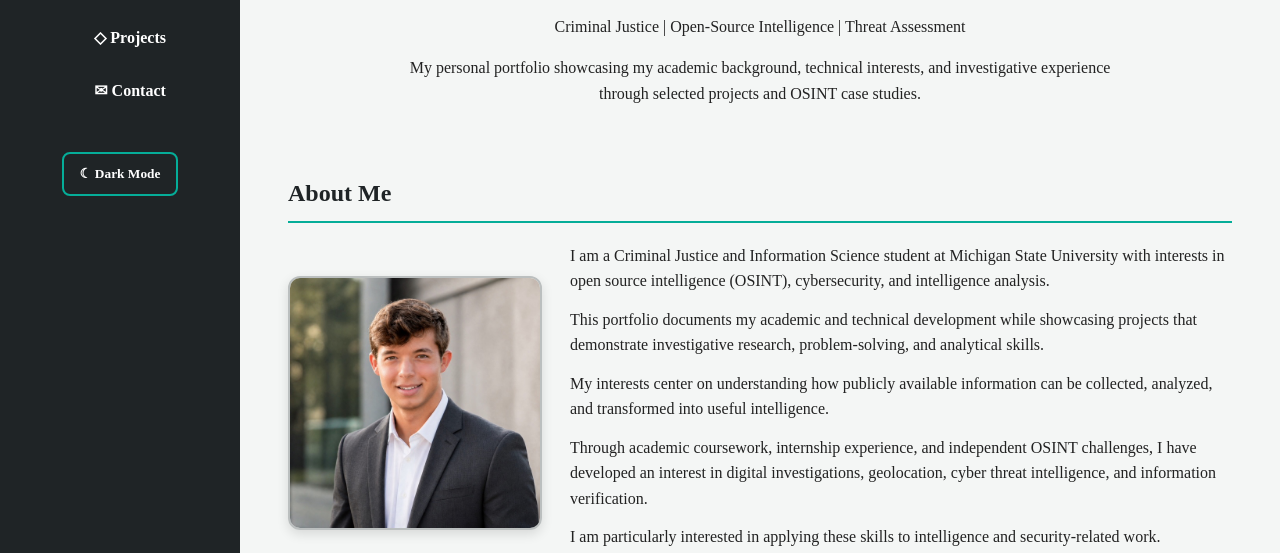
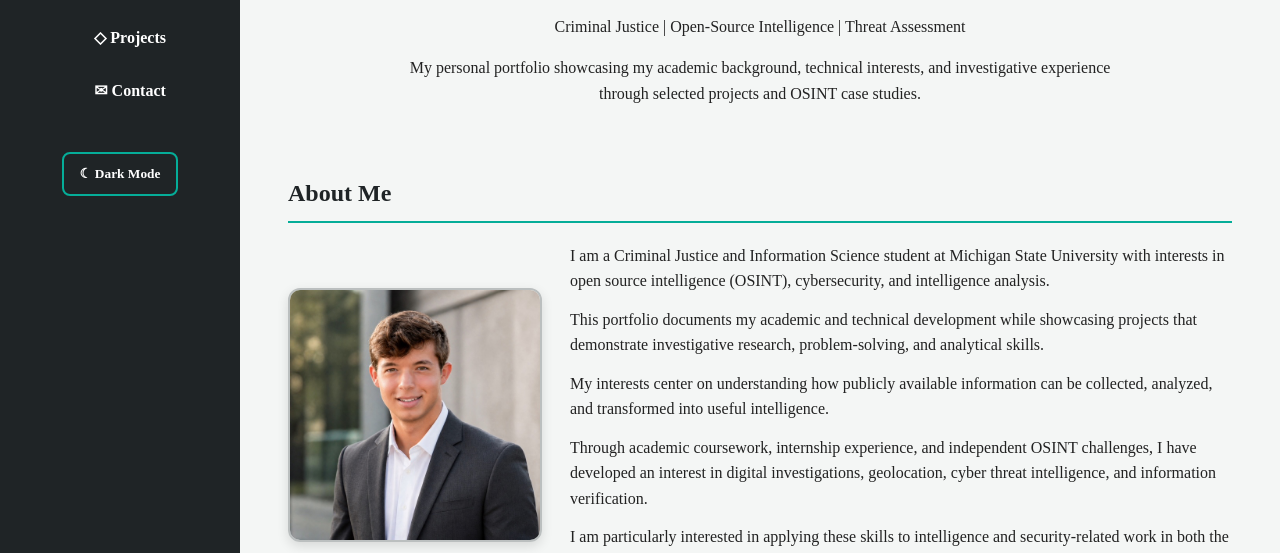
Before and after one commit to Landen-Makowski/lmakowski-portfolio, a plain HTML site: page index.html in a window 1280 px wide. Shown: the part 247-800 px from the top of the page. Drawn offline with nearby package versions, Linux system fonts and the light colour scheme; a web font is replaced by a local one.

Commit message:
Grammar fixes

```diff
--- a/index.html
+++ b/index.html
@@ -97,7 +97,7 @@
           Through academic coursework, internship experience, and independent OSINT challenges, I have developed an interest in digital investigations, geolocation, cyber threat intelligence, and information verification.
         </p>
         <p>
-          I am particularly interested in applying these skills to intelligence and security-related work.
+          I am particularly interested in applying these skills to intelligence and security-related work in both the private and public sectors.
         </p>
       </section>
       <!-- Skills -->
```
